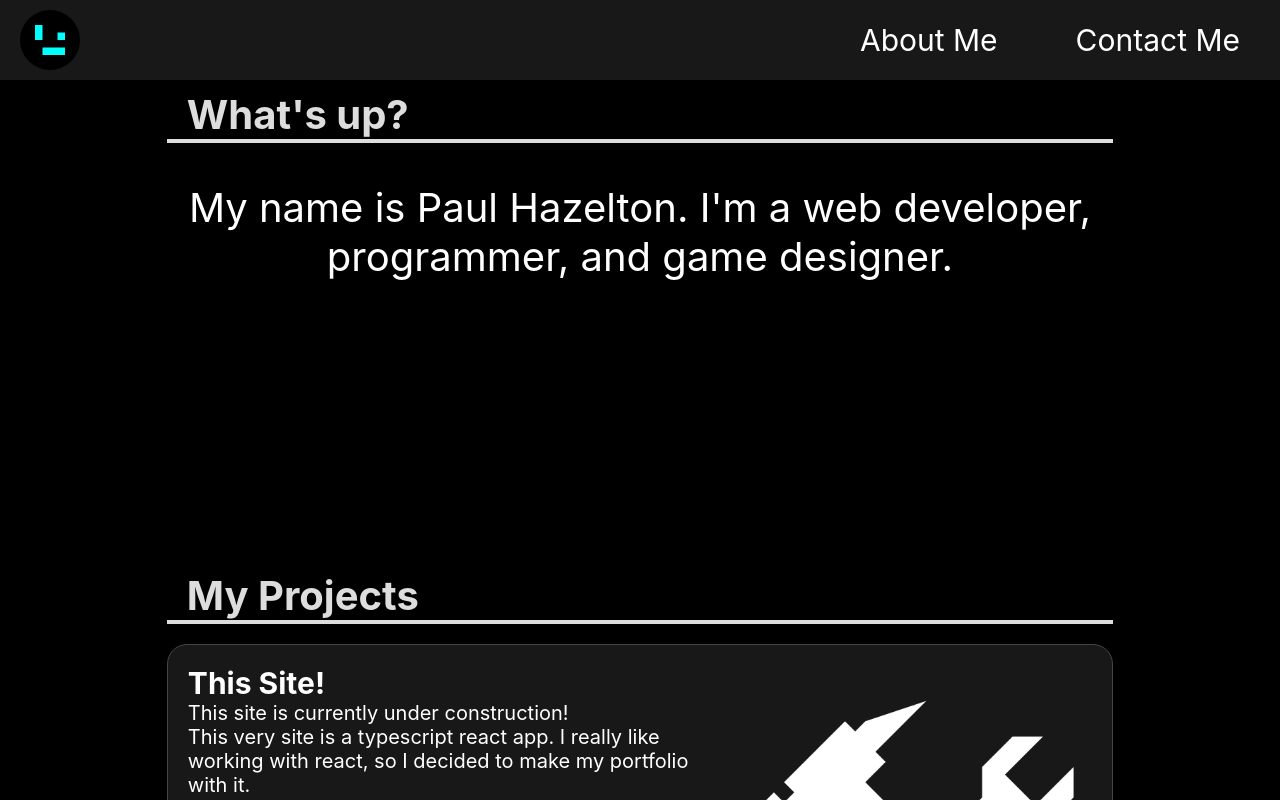
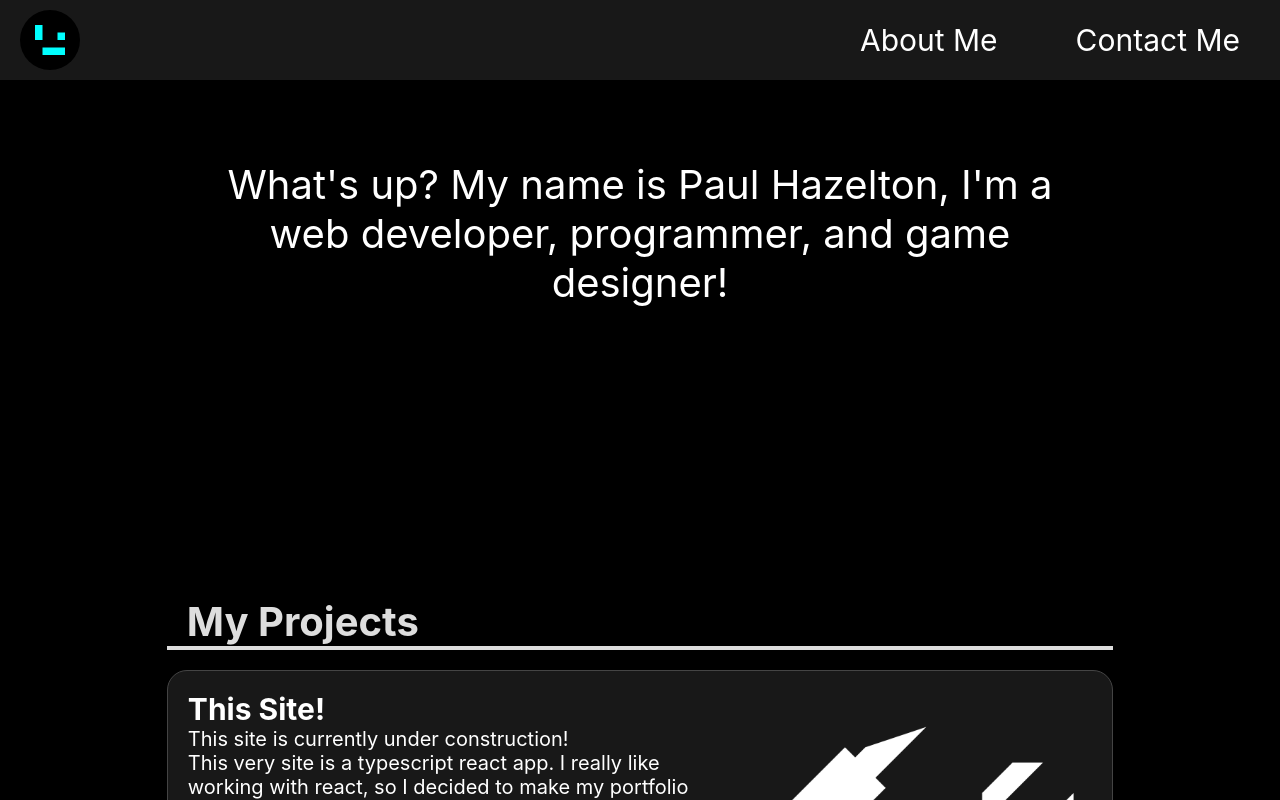
Before and after one commit to PaulHazelton/hazeltonspaul, a React (Create React App) app: page / in a window 1280 px wide. Shown: the top 800 px of the page. Built offline with nearby package versions, Linux system fonts and the light colour scheme.

Commit message:
Style changes

```diff
--- a/src/App.css
+++ b/src/App.css
@@ -350,6 +350,7 @@ hr {
 	font-size: 2rem;
 	padding: 1rem;
 	text-align: center;
+	margin-top: 4rem;
 }
 #welcome-section {
 	margin-bottom: 30vh;
--- a/src/home/home.tsx
+++ b/src/home/home.tsx
@@ -4,7 +4,7 @@ function Home() {
 	return (
 		<>
 			<div className='section' id='welcome-section'>
-				<Heading text='What&apos;s up?'/>
+				{/* <Heading text='What&apos;s up?'/> */}
 				<Welcome />
 			</div>
 			<div className='section' id='project-section'>
@@ -22,7 +22,7 @@ function Home() {
 function Welcome() {
 	return (
 		<div id='welcome-box'>
-			My name is Paul Hazelton. I'm a web developer, programmer, and game designer.
+			What's up? My name is Paul Hazelton, I'm a web developer, programmer, and game designer!
 		</div>
 	);
 }
```
